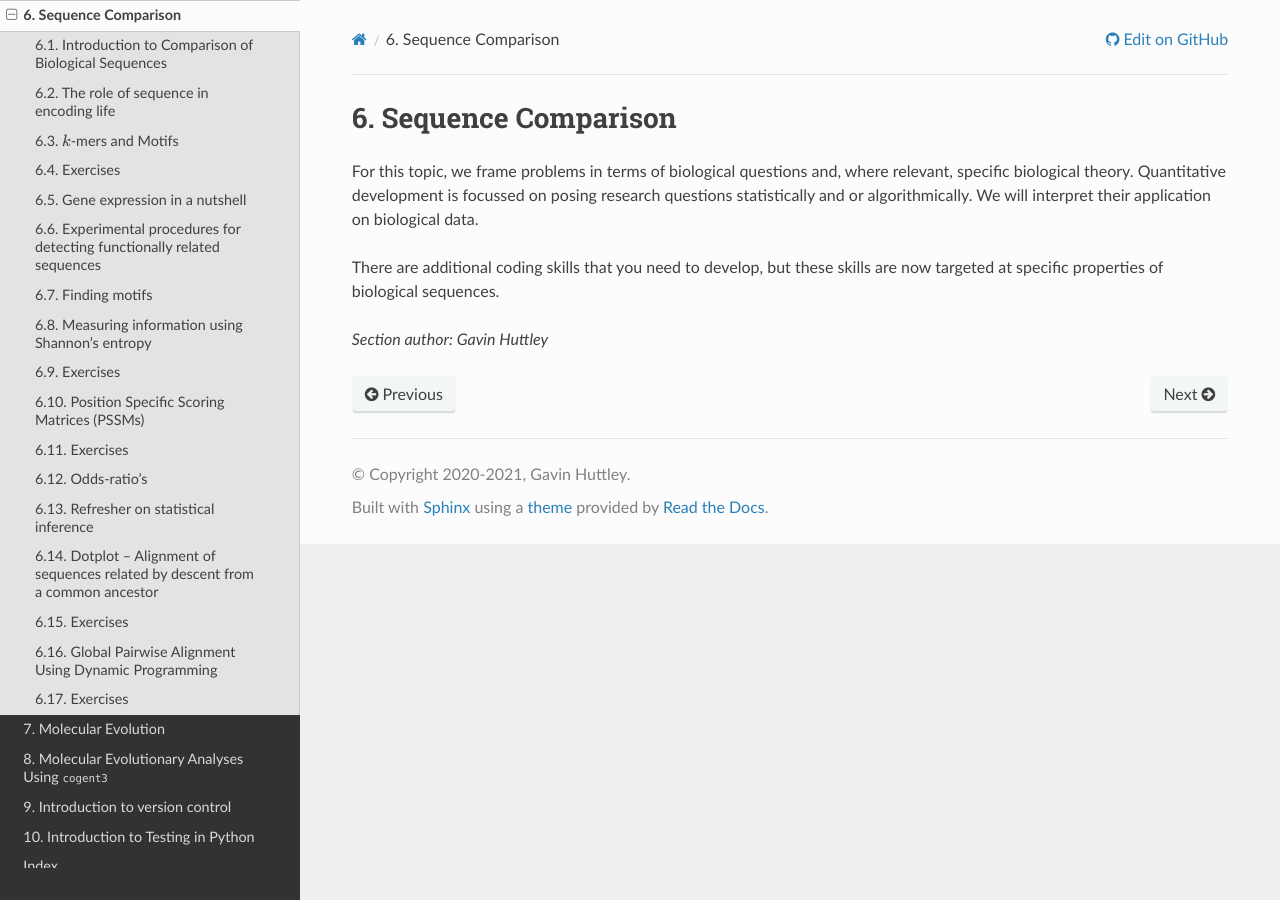
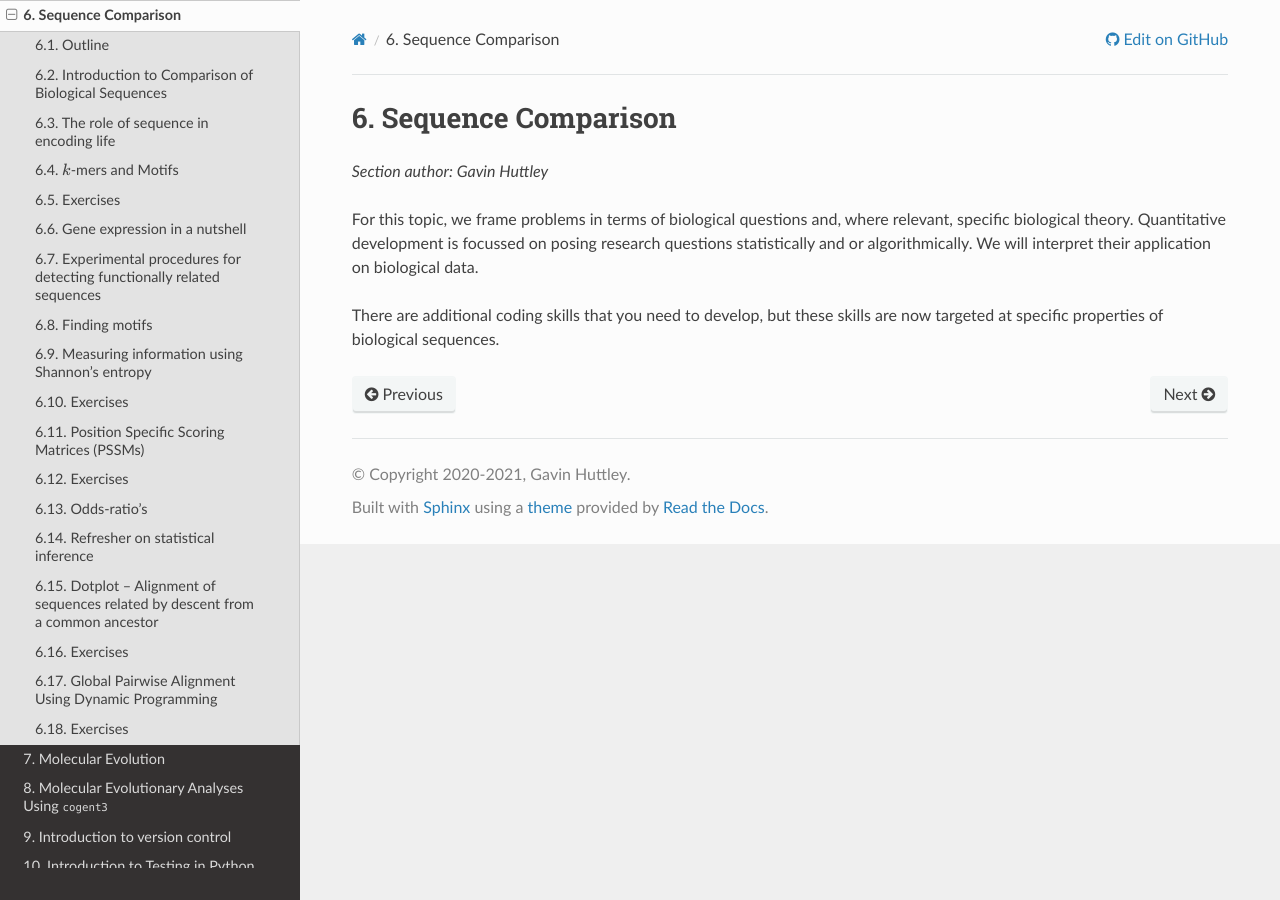
Before and after one commit to GavinHuttley/tib, a Sphinx documentation site: the page built from source/seqcomp/index.rst, in a window 1280 px wide. Built offline with Sphinx 7.4.7 and the Read the Docs theme 2.0.0, drawn with Linux system fonts in a browser that asks for light colours.

Commit message:
ENH: added outline for seqcomp topic

```diff
--- a/source/seqcomp/index.rst
+++ b/source/seqcomp/index.rst
@@ -1,16 +1,17 @@
 ###################
 Sequence Comparison
 ###################
+
+.. sectionauthor:: Gavin Huttley
 
 For this topic, we frame problems in terms of biological questions and, where relevant, specific biological theory. Quantitative development is focussed on posing research questions statistically and or algorithmically. We will interpret their application on biological data.
 
 There are additional coding skills that you need to develop, but these skills are now targeted at specific properties of biological sequences.
 
-.. sectionauthor:: Gavin Huttley
-
 .. toctree::
     :hidden:
 
+    outline
     intro
     encoding_information
     motifs
```
Also changed, not shown: source/seqcomp/outline.rst (added, +11 -0 lines).
